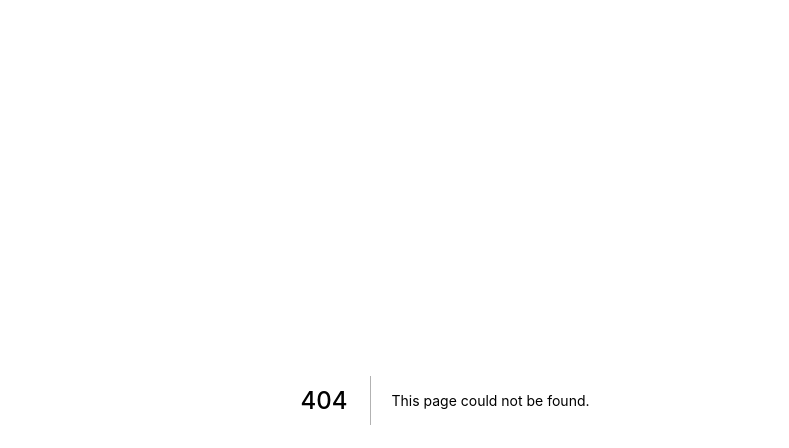
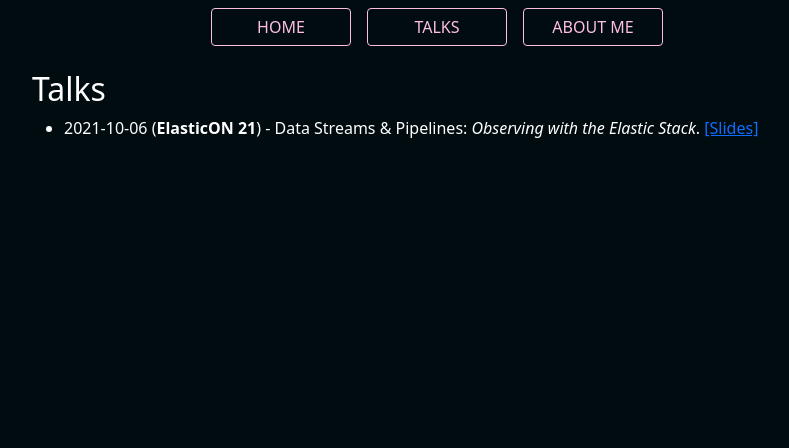
Before and after one commit to pjhampton/pjhampton, a Next.js app in the folder blog/: page /talks in a window 1280 px wide. Before the commit this address had no page. Shown: the top 448 px of the page, without its empty margins (195-984 px from the left). Built offline with nearby package versions, Linux system fonts and the light colour scheme.

Commit message:
Add talks.

```diff
--- a/blog/components/Header.tsx
+++ b/blog/components/Header.tsx
@@ -6,7 +6,6 @@ const headerStyle = {
 
 export default function Header() {
   return (
-    <>
     <header className="header text-center" style={headerStyle}>
       <nav className="navbar navbar-expand-md navbar-light">
         <ul className="navbar-nav mx-auto">
@@ -14,6 +13,13 @@ export default function Header() {
             <Link href="/">
               <button className="btn btn-outline-primary me-3 text-uppercase" type="button">
                 Home
+              </button>
+            </Link>
+          </li>
+          <li className="nav-item text-center">
+            <Link href="/talks">
+              <button className="btn btn-outline-primary me-3 text-uppercase" type="button">
+                Talks
               </button>
             </Link>
           </li>
@@ -27,6 +33,5 @@ export default function Header() {
         </ul>
       </nav>
     </header>
-    </>
   )
 }
--- a/blog/pages/about.tsx
+++ b/blog/pages/about.tsx
@@ -6,7 +6,6 @@ export interface AboutProps {
 
 export default function About({ title } : AboutProps) {
   return (
-    <>
     <Layout pageTitle={`${title} | About`}>
       <>
         <h1 className="title">I'm Pete 👋</h1>
@@ -28,7 +27,6 @@ export default function About({ title } : AboutProps) {
         </div>
       </>
     </Layout>
-    </>
   )
 }
 
--- /dev/null
+++ b/blog/pages/talks.tsx
@@ -0,0 +1,31 @@
+import Layout from "../components/Layout"
+
+export interface TalksProps {
+  title: string;
+}
+
+export default function Talks({ title } : TalksProps) {
+
+  return (
+    <Layout pageTitle={`${title} | Talks`}>
+      <>
+        <h1>Talks</h1>
+
+        <ul>
+          <li>2021-10-06 (<strong>ElasticON 21</strong>) - Data Streams & Pipelines: <i>Observing with the Elastic Stack</i>. <a href="/talks/pjhampton-elasticon-oct2021.pdf" target="_blank">[Slides]</a></li>
+        </ul>
+      </>
+    </Layout>
+  )
+}
+
+export async function getStaticProps() {
+  const configData = await import(`../siteconfig.json`)
+
+  return {
+    props: {
+      title: configData.default.title,
+      description: configData.default.description,
+    },
+  }
+}
```
Also changed, not shown: 1 other file (tests, documents, lock files or other folders). Lines whose indentation alone changed are shown as unchanged.
